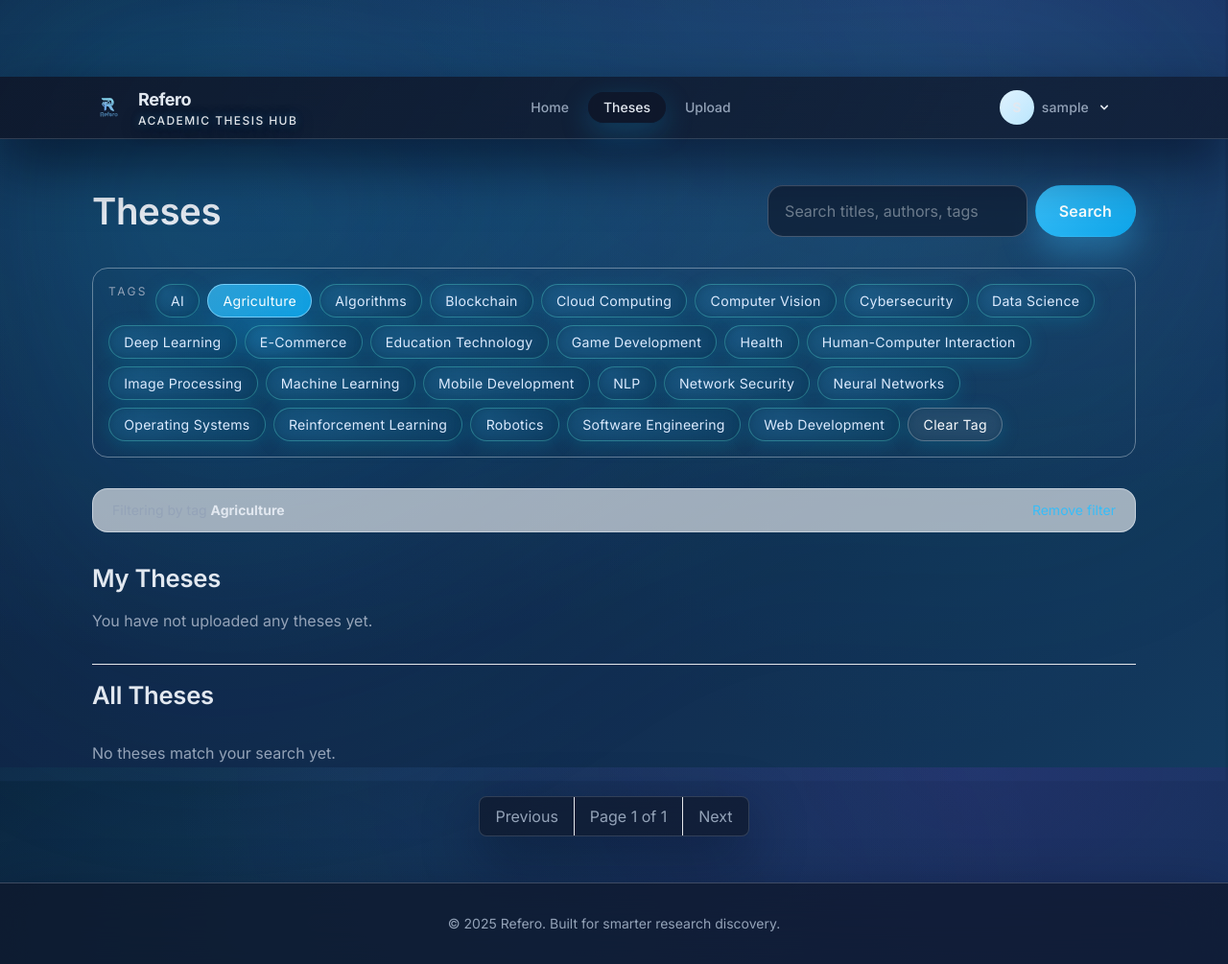
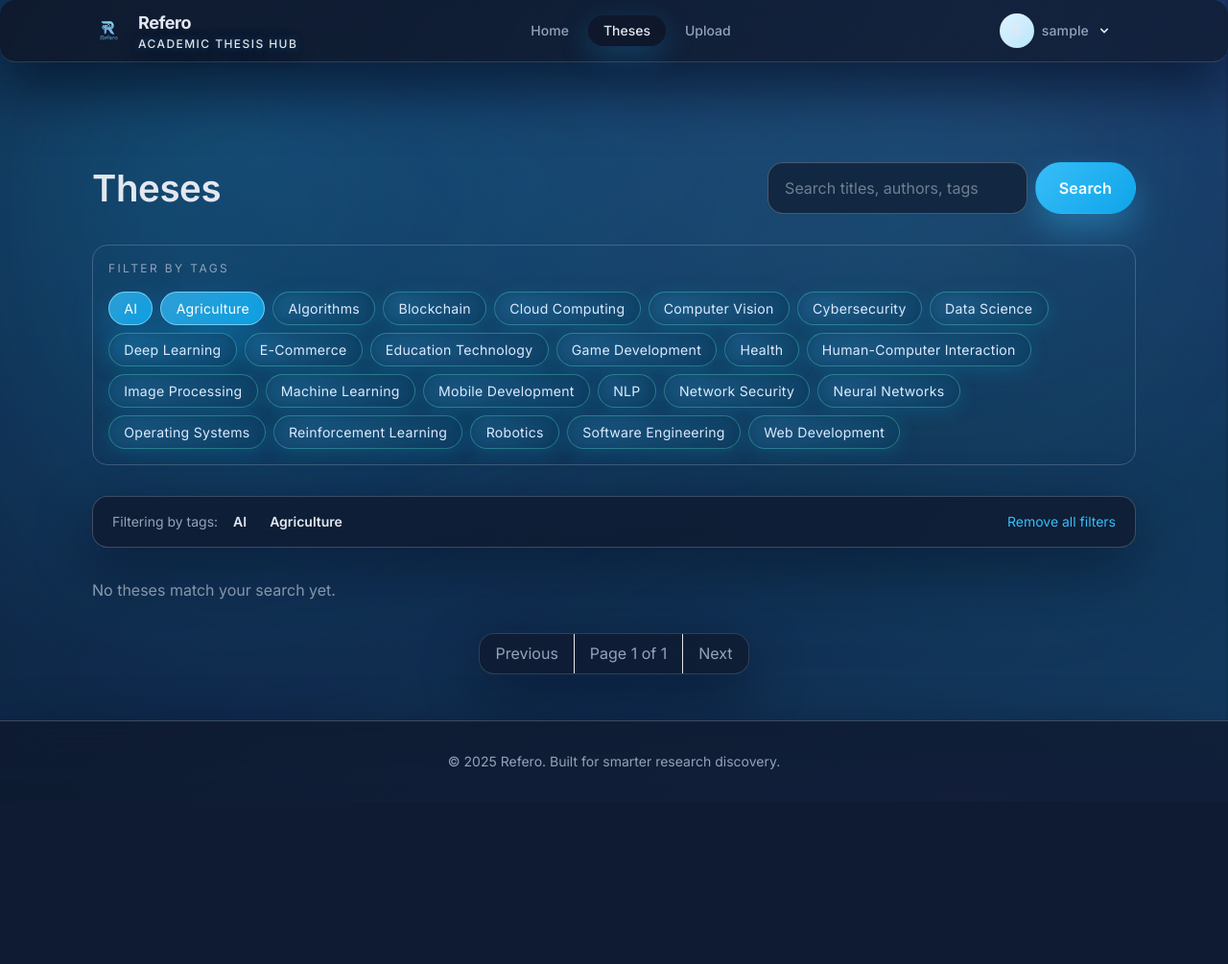
Before and after one commit to Lawrens16/Refero, a Django app: page /theses/?tag=AI&tag=Agriculture in a window 1280 px wide. Shown: the whole page at 96% size. After the commit the page ends 802 px from the top, so only its background shows below. Run offline with Django 5.2, Linux system fonts and the light colour scheme; the visitor is signed in with stand-in values (Sample User, id 1); data comes from the database, SQL or seed files in the repository; data that the repository does not hold is empty; some libraries are stand-ins or nearby versions.

Commit message:
WIP commit; fixed ui navbar; removed fb login; fixed tags filter logic;  ongoing error with google login

```diff
--- a/refero/static/css/style.css
+++ b/refero/static/css/style.css
@@ -113,7 +113,7 @@ main,
 }
 
 .theme-nebula main {
-  padding-top: 3rem;
+  padding-top: 6.5rem;
   padding-bottom: 3rem;
   position: relative;
   z-index: 1;
@@ -269,9 +269,6 @@ main,
 }
 
 /* Cards + floating blocks */
-  transform-origin: top right;
-  border-radius: 1.1rem;
-  padding: 0.5rem 0;
 .theme-nebula :is(.rounded-2xl,
     .rounded-xl,
     .rounded-lg,
--- a/refero/templates/base.html
+++ b/refero/templates/base.html
@@ -12,7 +12,7 @@
     <script src="https://cdn.tailwindcss.com"></script>
     <link rel="stylesheet" href="{% static 'css/style.css' %}">
 </head>
-<body class="theme-nebula pt-20" style="font-family: 'Inter', sans-serif;">
+<body class="theme-nebula" style="font-family: 'Inter', sans-serif;">
 
     <div class="fixed top-0 w-full z-50 bg-white/90 backdrop-blur-md border-b border-slate-200 shadow-sm transition-all duration-300">
         <div class="max-w-6xl mx-auto px-4 sm:px-6 lg:px-8">
--- a/refero/templates/theses.html
+++ b/refero/templates/theses.html
@@ -1,4 +1,5 @@
 {% extends "base.html" %}
+{% load thesis_extras %}
 
 {% block title %}Refero • Theses{% endblock %}
 
@@ -8,34 +9,37 @@
     <h1 class="text-3xl font-semibold">Theses</h1>
     <form method="get" class="flex flex-col gap-2 sm:flex-row">
       <input name="q" value="{{ query }}" type="search" placeholder="Search titles, authors, tags" class="input">
+      {% for tag in selected_tags %}
+        <input type="hidden" name="tag" value="{{ tag }}">
+      {% endfor %}
       <button type="submit" class="btn btn-primary">Search</button>
     </form>
   </div>
 
   {% if available_tags %}
   <div class="rounded-2xl border border-slate-200/40 p-4 flex flex-wrap gap-2 bg-transparent">
-    <span class="text-xs uppercase tracking-[0.2em] text-slate-400">Tags</span>
+    <span class="text-xs uppercase tracking-[0.2em] text-slate-400 w-full mb-2">Filter by Tags</span>
     {% for tag in available_tags %}
-      <a href="{% url 'theses' %}?{% if query %}q={{ query|urlencode }}&amp;{% endif %}tag={{ tag.name|urlencode }}"
-         class="tag-chip {% if tag_filter|lower == tag.name|lower %}is-active{% endif %}">
+      <a href="?{% toggle_tag tag.name %}"
+         class="tag-chip {% if tag.name in selected_tags %}is-active bg-blue-100 text-blue-800 border-blue-200{% endif %}">
         {{ tag.name }}
       </a>
     {% endfor %}
-    {% if tag_filter %}
-      <a href="{% url 'theses' %}?{% if query %}q={{ query|urlencode }}{% endif %}"
-         class="tag-chip clear-filter">Clear Tag</a>
-    {% endif %}
+
   </div>
   {% endif %}
 
-  {% if tag_filter %}
-    <div class="rounded-2xl border border-slate-200/60 bg-white/60 px-5 py-3 flex items-center justify-between text-sm text-slate-200">
-      <span>Filtering by tag <strong>{{ tag_filter }}</strong></span>
-      <a href="{% url 'theses' %}?{% if query %}q={{ query|urlencode }}{% endif %}" class="text-sky-300 hover:text-white">Remove filter</a>
+  {% if selected_tags %}
+    <div class="rounded-2xl border border-slate-200/60 bg-white/10 px-5 py-3 flex flex-wrap items-center gap-2 text-sm text-slate-600">
+      <span>Filtering by tags:</span>
+      {% for tag in selected_tags %}
+        <span class="font-semibold bg-slate-60 px-2 py-1 rounded">{{ tag }}</span>
+      {% endfor %}
+      <a href="{% url 'theses' %}?{% if query %}q={{ query|urlencode }}{% endif %}" class="text-sky-600 hover:text-sky-800 ml-auto">Remove all filters</a>
     </div>
   {% endif %}
 
-  {% if request.user.is_authenticated and not query %}
+  {% if request.user.is_authenticated and not query and not selected_tags %}
     <section>
       <h2 class="text-2xl font-semibold text-gray-900 mb-4">My Theses</h2>
       <div class="grid grid-cols-1 md:grid-cols-2 lg:grid-cols-3 gap-6">
@@ -84,8 +88,8 @@
         {% endif %}
         <div class="mt-4 text-xs text-gray-600">
           {% for tag in thesis.tags.all %}
-            <a href="{% url 'theses' %}?{% if query %}q={{ query|urlencode }}&amp;{% endif %}tag={{ tag.name|urlencode }}"
-               class="tag-chip">{{ tag.name }}</a>
+            <a href="?{% toggle_tag tag.name %} &nbsp;&nbsp;"
+               class="tag-chip {% if tag.name in selected_tags %}is-active bg-blue-100 text-blue-800{% endif %}">{{ tag.name }}</a>
           {% empty %}
             <span class="text-gray-400">No tags</span>
           {% endfor %}
@@ -99,13 +103,13 @@
   <div class="flex justify-center">
     <div class="inline-flex rounded-lg border border-gray-200 bg-white shadow-sm">
       {% if page_obj.has_previous %}
-        <a href="?q={{ query }}&page={{ page_obj.previous_page_number }}" class="px-4 py-2">Previous</a>
+        <a href="?{% url_replace page=page_obj.previous_page_number %}" class="px-4 py-2">Previous</a>
       {% else %}
         <span class="px-4 py-2 text-gray-400">Previous</span>
       {% endif %}
       <span class="px-4 py-2 border-x border-gray-200">Page {{ page_obj.number }} of {{ page_obj.paginator.num_pages }}</span>
       {% if page_obj.has_next %}
-        <a href="?q={{ query }}&page={{ page_obj.next_page_number }}" class="px-4 py-2">Next</a>
+        <a href="?{% url_replace page=page_obj.next_page_number %}" class="px-4 py-2">Next</a>
       {% else %}
         <span class="px-4 py-2 text-gray-400">Next</span>
       {% endif %}
--- /dev/null
+++ b/refero/thesis/templatetags/thesis_extras.py
@@ -0,0 +1,31 @@
+from django import template
+
+register = template.Library()
+
+@register.simple_tag(takes_context=True)
+def url_replace(context, **kwargs):
+    """
+    Replaces or adds query parameters to the current URL.
+    Usage: {% url_replace page=page_obj.next_page_number %}
+    """
+    query = context['request'].GET.copy()
+    for k, v in kwargs.items():
+        query[k] = v
+    return query.urlencode()
+
+@register.simple_tag(takes_context=True)
+def toggle_tag(context, tag_name):
+    """
+    Toggles a tag in the 'tag' query parameter list.
+    If the tag is present, it removes it. If not, it adds it.
+    """
+    query = context['request'].GET.copy()
+    tags = query.getlist('tag')
+
+    if tag_name in tags:
+        tags.remove(tag_name)
+    else:
+        tags.append(tag_name)
+
+    query.setlist('tag', tags)
+    return query.urlencode()
--- a/refero/thesis/views.py
+++ b/refero/thesis/views.py
@@ -209,7 +209,7 @@ def frontend_home(request):
 @login_required
 def frontend_theses(request):
     query = request.GET.get('q', '').strip()
-    tag_filter = request.GET.get('tag', '').strip()
+    tag_filters = request.GET.getlist('tag')
     base_qs = _build_thesis_queryset().order_by('-date_added')
 
     if query:
@@ -220,8 +220,8 @@ def frontend_theses(request):
             | Q(tags__name__icontains=query)
         ).distinct()
 
-    if tag_filter:
-        base_qs = base_qs.filter(tags__name__iexact=tag_filter)
+    if tag_filters:
+        base_qs = base_qs.filter(tags__name__in=tag_filters).distinct()
 
     paginator = Paginator(base_qs, 9)
     page_number = request.GET.get('page')
@@ -234,7 +234,7 @@ def frontend_theses(request):
     context = {
         'page_obj': page_obj,
         'query': query,
-        'tag_filter': tag_filter,
+        'selected_tags': tag_filters,
         'available_tags': Tag.objects.order_by('name')[:30],
         'user_uploads': user_uploads,
         'stats': _get_site_stats(),
```
Also changed, not shown: refero/templates/account/login.html (+0 -9 lines), refero/thesis/templatetags/__init__.py (added).
